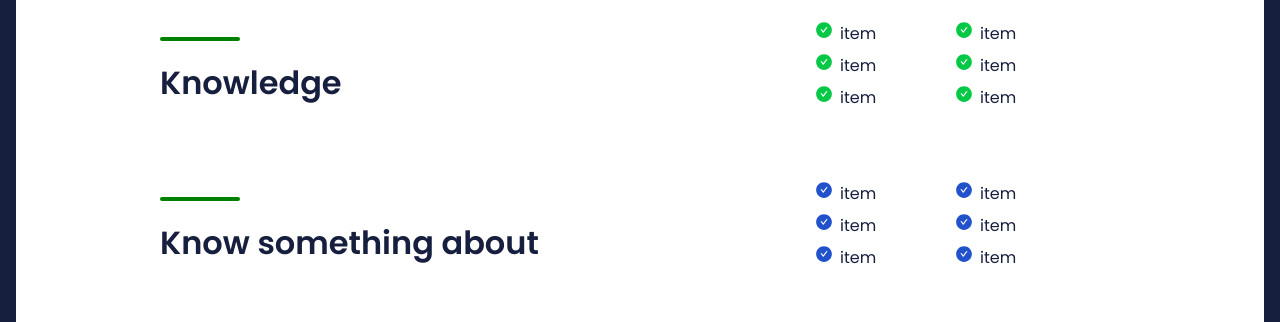
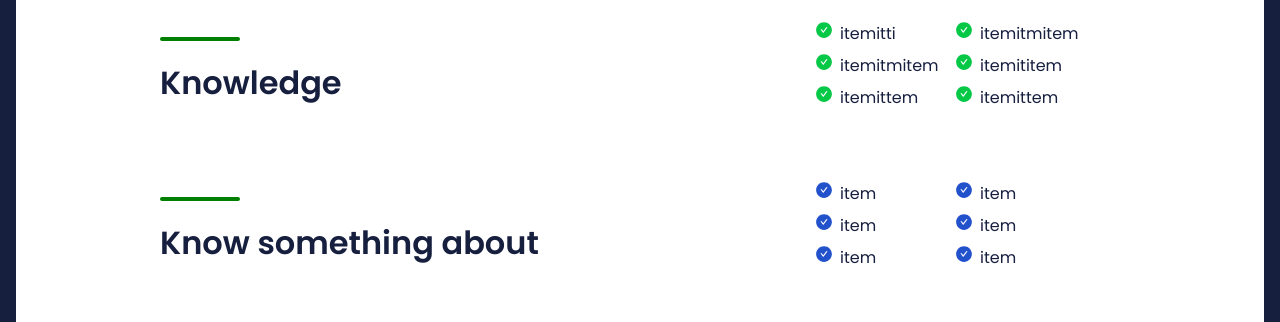
Before and after one commit to BartoszLewosz/bartoszlewosz.github.io, a website: page src/content/index.html in a window 1280 px wide. Shown: the part 744-1066 px from the top of the page. Drawn offline with nearby package versions, Linux system fonts and the light colour scheme; files that its build step writes are made by us from their sources; files whose address does not match are found by name.

Commit message:
Change content of skills list

```diff
--- a/src/content/index.html
+++ b/src/content/index.html
@@ -40,12 +40,12 @@
             <section class="skills__sections">
                 <h3 class="skills__header">Knowledge</h3>
                 <ul class="skills__list skills__list--green">
-                    <li class="skills__item">item</li>
-                    <li class="skills__item">item</li>
-                    <li class="skills__item">item</li>
-                    <li class="skills__item">item</li>
-                    <li class="skills__item">item</li>
-                    <li class="skills__item">item</li>
+                    <li class="skills__item">itemitti</li>
+                    <li class="skills__item">itemitmitem</li>
+                    <li class="skills__item">itemitmitem</li>
+                    <li class="skills__item">itemititem</li>
+                    <li class="skills__item">itemittem</li>
+                    <li class="skills__item">itemittem</li>
                 </ul>
             </section>
             <section class="skills__sections">
--- a/src/scss/main.scss
+++ b/src/scss/main.scss
@@ -26,4 +26,7 @@
     font-family: 'Poppins', sans-serif;
     font-size: 16px;
     border: 16px solid $big-stone;
+    @media (max-width: $mobile) {
+        border: none;
+    }
 }
```
